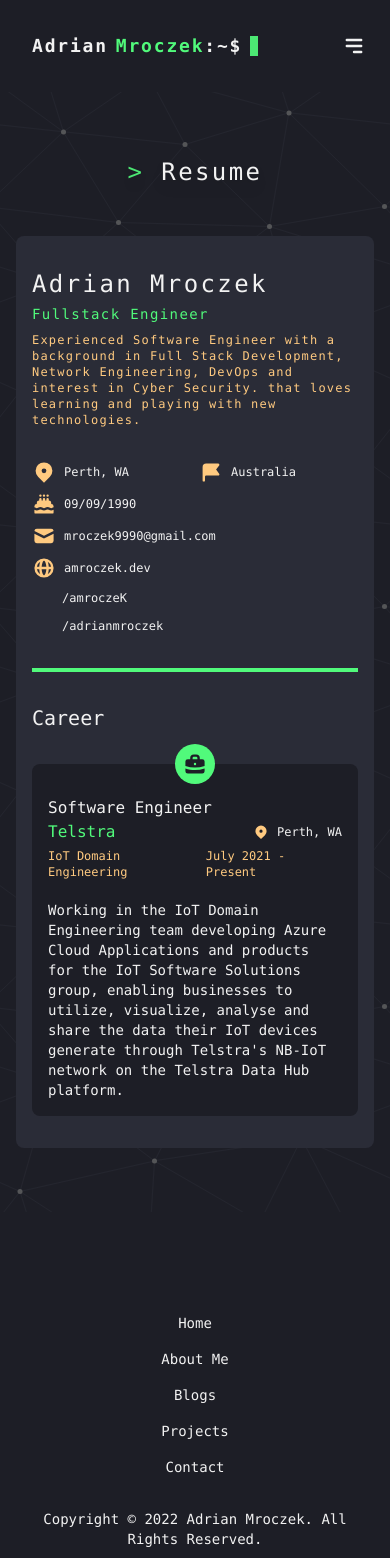
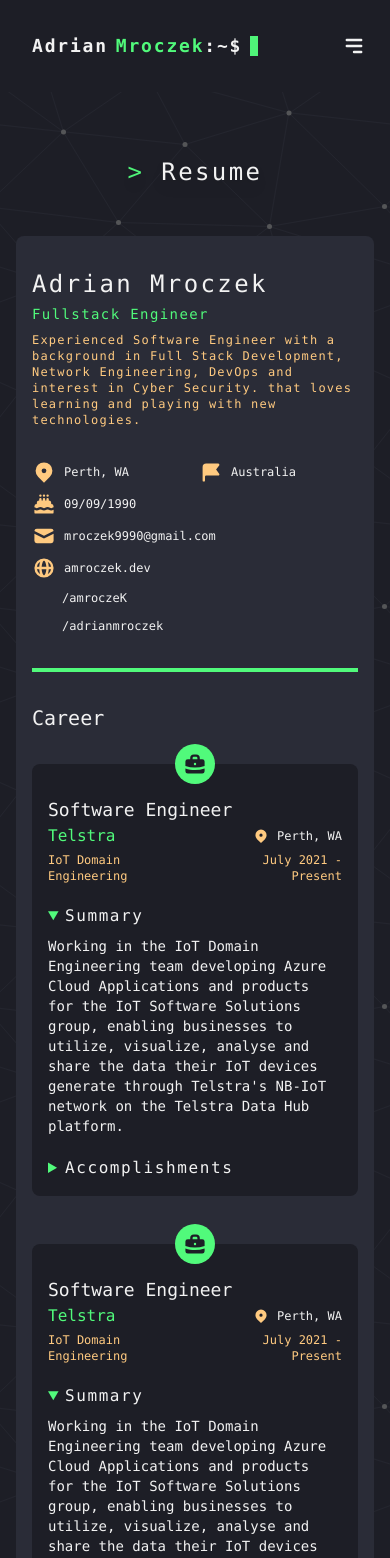
Before and after one commit to amroczeK/adr-portfolio-nextjs, a Next.js app: page /resume in a window 390 px wide. Shown: the top 1558 px of the page. Built offline with nearby package versions, Linux system fonts and the light colour scheme; some icons are missing.

Commit message:
career accomplishments bullets

```diff
--- a/pages/resume/index.tsx
+++ b/pages/resume/index.tsx
@@ -93,7 +93,8 @@ export default function Resume({}) {
                 <div className="h-1 w-full bg-secondary-light" />
                 <div>
                   <h2 className="text-xl text-primary-light mb-8">Career</h2>
-                  <div>
+                  <div className="relative flex flex-col gap-12">
+                    <CareerCard />
                     <CareerCard />
                   </div>
                 </div>
@@ -106,7 +107,7 @@ export default function Resume({}) {
   );
 }
 
-function CareerCard ({}){
+function CareerCard({}) {
   return (
     <div className="relative w-full bg-primary-dark p-4 rounded-lg">
       <div className="flex w-full justify-center items-center">
@@ -115,7 +116,7 @@ function CareerCard ({}){
         </div>
       </div>
       <div className="flex flex-col mt-4">
-        <h2 className="text-primary-light">Software Engineer</h2>
+        <h2 className="text-primary-light text-lg">Software Engineer</h2>
         <div className="flex flex-col gap-1">
           <div className="flex justify-between">
             <h3 className="text-secondary-light">Telstra</h3>
@@ -126,15 +127,55 @@ function CareerCard ({}){
           </div>
           <div className="flex justify-between text-alternative-light">
             <p className="text-xs">IoT Domain Engineering</p>
-            <p className="text-xs">July 2021 - Present</p>
+            <p className="text-xs text-right">July 2021 - Present</p>
           </div>
-          <p className="text-sm text-primary-light mt-4">
-            Working in the IoT Domain Engineering team developing Azure Cloud
-            Applications and products for the IoT Software Solutions group,
-            enabling businesses to utilize, visualize, analyse and share the
-            data their IoT devices generate through Telstra's NB-IoT network on
-            the Telstra Data Hub platform.
-          </p>
+          <details open={true} className="mt-4">
+            <summary className="text-secondary-light cursor-pointer">
+              <span className="text-primary-light tracking-widest drop-shadow-sm">
+                Summary
+              </span>
+            </summary>
+            <p className="text-sm text-primary-light mt-2">
+              Working in the IoT Domain Engineering team developing Azure Cloud
+              Applications and products for the IoT Software Solutions group,
+              enabling businesses to utilize, visualize, analyse and share the
+              data their IoT devices generate through Telstra's NB-IoT network
+              on the Telstra Data Hub platform.
+            </p>
+          </details>
+          <details className="mt-4">
+            <summary className="text-secondary-light cursor-pointer">
+              <span className="text-primary-light tracking-widest drop-shadow-sm">
+                Accomplishments
+              </span>
+            </summary>
+            <ul className="grid grid-cols-1 sm:grid-cols-2 lg:grid-cols-3 xl:grid-cols-4 gap-2 list-disc text-sm text-alternative-light mt-2 px-4">
+              <li>
+                <p className="text-sm text-primary-light sm:max-w-[30ch]">
+                  Lorem ipsum dolor sit amet, consectetur adipiscing elit. Cras
+                  consectetur.
+                </p>
+              </li>
+              <li>
+                <p className="text-sm text-primary-light sm:max-w-[30ch]">
+                  Lorem ipsum dolor sit amet, consectetur adipiscing elit. Cras
+                  consectetur.
+                </p>
+              </li>
+              <li>
+                <p className="text-sm text-primary-light sm:max-w-[30ch]">
+                  Lorem ipsum dolor sit amet, consectetur adipiscing elit. Cras
+                  consectetur.
+                </p>
+              </li>
+              <li>
+                <p className="text-sm text-primary-light sm:max-w-[30ch]">
+                  Lorem ipsum dolor sit amet, consectetur adipiscing elit. Cras
+                  consectetur.
+                </p>
+              </li>
+            </ul>
+          </details>
         </div>
       </div>
     </div>
```
